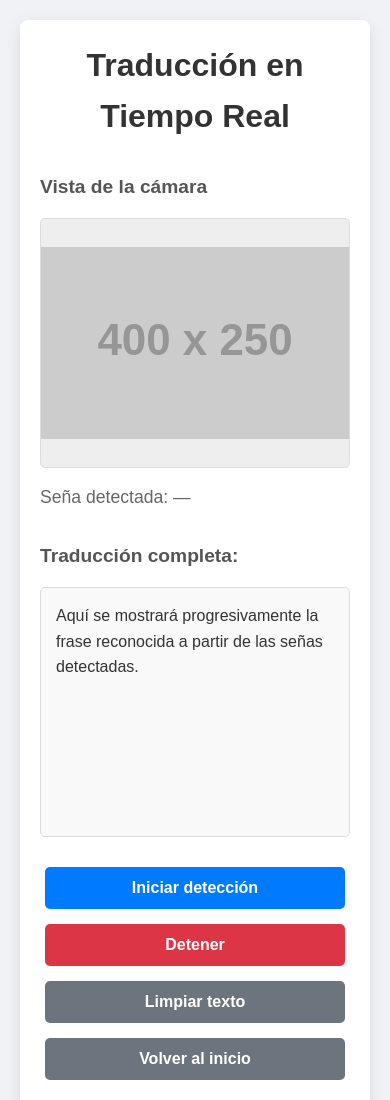
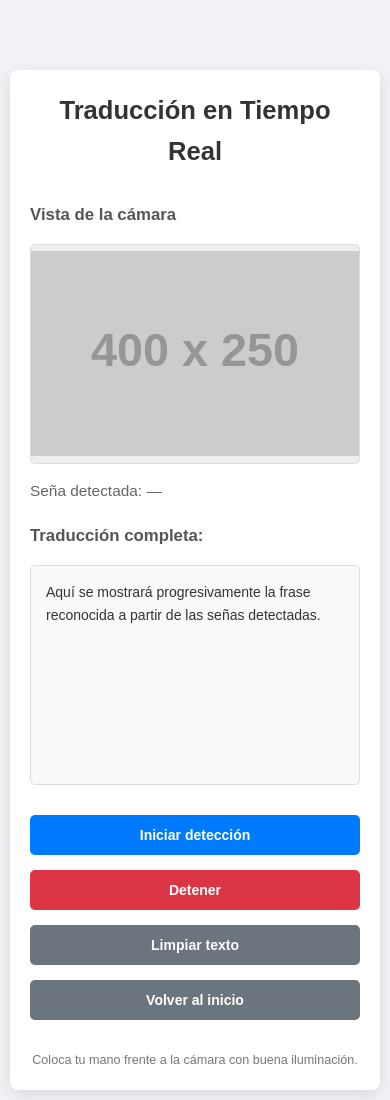
Before and after one commit to asanchezg19-ux/ProyectoPercepcion, a plain HTML site: page realtime/realtime.html in a window 390 px wide. Shown: the top 1100 px of the page. Drawn offline with Linux system fonts and the light colour scheme; files that its build step writes are made by us from their sources; placeholder pictures from the web are drawn by us; files whose address does not match are found by name.

Commit message:
responsive

```diff
--- a/assets/css/global.css
+++ b/assets/css/global.css
@@ -1,21 +1,20 @@
-/* assets/css/global.css */
 
 /* 1. Reset Básico */
 * {
     margin: 0;
     padding: 0;
-    box-sizing: border-box; /* Fundamental para el manejo de padding y bordes */
+    box-sizing: border-box;
 }
 
 /* 2. Estilos Globales de Tipografía y Fondo */
 body {
     font-family: 'Arial', sans-serif;
-    color: #333; /* Color de texto base */
+    color: #333;
     line-height: 1.6;
-    background-color: #f0f2f5; /* Fondo gris claro que ayuda a resaltar el contenido */
+    background-color: #f0f2f5;
 }
 
-/* 3. Estilos Base para Contenedor Principal (si lo usas en todas las páginas) */
+/* 3. Estilos Base para Contenedor Principal */
 .container {
     padding: 20px;
     margin: 0 auto;
@@ -44,21 +43,17 @@ h1, h2, h3 {
     transform: translateY(-1px);
 }
 
-/* 6. Definición de Colores de Botones (Usados en realtime.html) */
-
-/* Botón Primario (e.g., Iniciar Detección) */
+/* 6. Definición de Colores de Botones */
 .btn.primary {
     background-color: #007bff; /* Azul vibrante */
     color: #fff;
 }
 
-/* Botón Secundario (e.g., Limpiar, Volver) */
 .btn.secondary {
     background-color: #6c757d; /* Gris oscuro */
     color: #fff;
 }
 
-/* Botón de Peligro/Advertencia (e.g., Detener) */
 .btn.danger {
     background-color: #dc3545; /* Rojo */
     color: #fff;
@@ -74,10 +69,37 @@ a:hover {
     text-decoration: underline;
 }
 
+/* Logo en la esquina superior */
 .top-logo {
     position: absolute;
     top: 20px;
     right: 20px;
-    width: 50px; /* Ajusta el tamaño según necesites */
+    width: 50px;
     height: auto;
+    z-index: 1000;
 }
+
+/* --- RESPONSIVE  --- */
+@media (max-width: 768px) {
+    /* Texto base un poco más pequeño  */
+    body {
+        font-size: 14px;
+    }
+
+    /* Títulos más pequeños para que no ocupen toda la pantalla */
+    h1 {
+        font-size: 1.5rem;
+    }
+
+    /* Márgenes reducidos */
+    .container {
+        padding: 15px;
+    }
+
+    /* Logo ajustado */
+    .top-logo {
+        width: 40px;
+        top: 15px;
+        right: 15px;
+    }
+}
--- a/realtime/realtime.css
+++ b/realtime/realtime.css
@@ -3,10 +3,10 @@ body {
     background-color: #f0f2f5;
     display: flex;
     justify-content: center;
-    align-items: flex-start; /* Alinea al inicio del eje Y */
+    align-items: flex-start; /* Alinea al inicio para evitar cortes en pantallas pequeñas */
     min-height: 100vh;
     margin: 0;
-    padding: 20px; /* Añadir padding general */
+    padding: 20px;
     box-sizing: border-box;
 }
 
@@ -17,7 +17,8 @@ body {
     box-shadow: 0 4px 15px rgba(0, 0, 0, 0.1);
     text-align: center;
     width: 100%;
-    max-width: 900px; /* Ancho máximo similar al de tu imagen */
+    max-width: 900px;
+    margin-top: 20px; /* Un poco de aire arriba */
 }
 
 h1 {
@@ -30,39 +31,48 @@ h2 {
     color: #555;
     font-size: 1.2em;
     margin-bottom: 15px;
-    text-align: left; /* Alinea los títulos de sección a la izquierda */
+    text-align: left;
 }
 
 .content-wrapper {
     display: flex;
     justify-content: space-between;
-    gap: 30px; /* Espacio entre las secciones */
+    gap: 30px;
     margin-bottom: 30px;
-    flex-wrap: wrap; /* Permite que las secciones se envuelvan en pantallas pequeñas */
+    flex-wrap: wrap;
 }
 
 .camera-section,
 .translation-section {
-    flex: 1; /* Hacen que ambas secciones tomen el mismo espacio */
-    min-width: 350px; /* Ancho mínimo para evitar que se pongan demasiado pequeñas */
+    flex: 1;
+    min-width: 350px; /* En PC mantiene un ancho mínimo */
 }
 
 .camera-feed {
     width: 100%;
-    height: 250px; /* Altura fija para la vista de la cámara */
+    height: 250px;
     background-color: #eee;
     border: 1px solid #ddd;
     border-radius: 5px;
     display: flex;
     justify-content: center;
     align-items: center;
-    overflow: hidden; /* Asegura que la imagen de la cámara no se desborde */
+    overflow: hidden;
+    position: relative; /* Para posicionar elementos dentro si fuera necesario */
+}
+
+/* Ajuste para que el video llene el contenedor */
+.camera-feed video {
+    width: 100%;
+    height: 100%;
+    object-fit: cover;
+    transform: scaleX(-1); /* Efecto espejo */
 }
 
 .camera-feed .webcam-placeholder {
     max-width: 100%;
     height: auto;
-    display: block; /* Elimina espacio extra debajo de la imagen */
+    display: block;
 }
 
 .detected-sign {
@@ -74,13 +84,13 @@ h2 {
 
 .translation-output {
     width: 100%;
-    height: 250px; /* Altura igual a la de la cámara */
+    height: 250px;
     background-color: #f9f9f9;
     border: 1px solid #ddd;
     border-radius: 5px;
     padding: 15px;
     text-align: left;
-    overflow-y: auto; /* Permite desplazamiento si el texto es muy largo */
+    overflow-y: auto;
     line-height: 1.6;
     color: #333;
 }
@@ -88,9 +98,9 @@ h2 {
 .controls {
     margin-top: 30px;
     display: flex;
-    justify-content: center; /* Centra los botones */
-    gap: 15px; /* Espacio entre botones */
-    flex-wrap: wrap; /* Permite que los botones se envuelvan */
+    justify-content: center;
+    gap: 15px;
+    flex-wrap: wrap;
 }
 
 .btn {
@@ -107,7 +117,7 @@ h2 {
 }
 
 .btn.primary {
-    background-color: #007bff; /* Azul */
+    background-color: #007bff;
     color: #fff;
 }
 
@@ -116,7 +126,7 @@ h2 {
 }
 
 .btn.danger {
-    background-color: #dc3545; /* Rojo */
+    background-color: #dc3545;
     color: #fff;
 }
 
@@ -125,7 +135,7 @@ h2 {
 }
 
 .btn.secondary {
-    background-color: #6c757d; /* Gris */
+    background-color: #6c757d;
     color: #fff;
 }
 
@@ -139,30 +149,48 @@ h2 {
     color: #777;
 }
 
-/* Media Queries para responsividad */
+/* --- RESPONSIVE  --- */
 @media (max-width: 768px) {
+
+    body {
+        padding: 10px; /* Menos relleno en el borde de la pantalla */
+    }
+
+    .container {
+        padding: 20px;
+        margin-top: 60px; /* Espacio extra para que el logo superior no tape el título */
+    }
+
+    h1 {
+        font-size: 1.6rem; /* Título más pequeño */
+    }
+
     .content-wrapper {
-        flex-direction: column; /* Apila las secciones verticalmente */
-        align-items: center;
+        flex-direction: column; /* Apila cámara y texto */
+        gap: 20px;
     }
 
     .camera-section,
     .translation-section {
-        width: 100%; /* Ocupan todo el ancho disponible */
-        min-width: unset; /* Quita el mínimo ancho */
+        width: 100%;
+        min-width: 0; /* Importante para que no se desborde */
     }
 
-    .container {
-        padding: 20px;
+    /* Reducimos un poco la altura  para que quepa todo */
+    .camera-feed,
+    .translation-output {
+        height: 220px;
     }
 
     .controls {
-        flex-direction: column; /* Apila los botones verticalmente */
-        align-items: center;
+        flex-direction: column; /* Botones uno debajo del otro */
+        width: 100%;
+        gap: 15px;
     }
 
     .btn {
-        width: 100%; /* Botones de ancho completo */
-        max-width: 300px; /* Pero con un máximo para no ser demasiado anchos */
+        width: 100%; /* Botones ocupan todo el ancho */
+        max-width: none; /* Quitamos límites de ancho */
+        text-align: center;
     }
 }
```
Also changed, not shown: home/home.css (+46 -11 lines), results/results.css (+54 -12 lines), upload/upload.css (+32 -1 lines).
